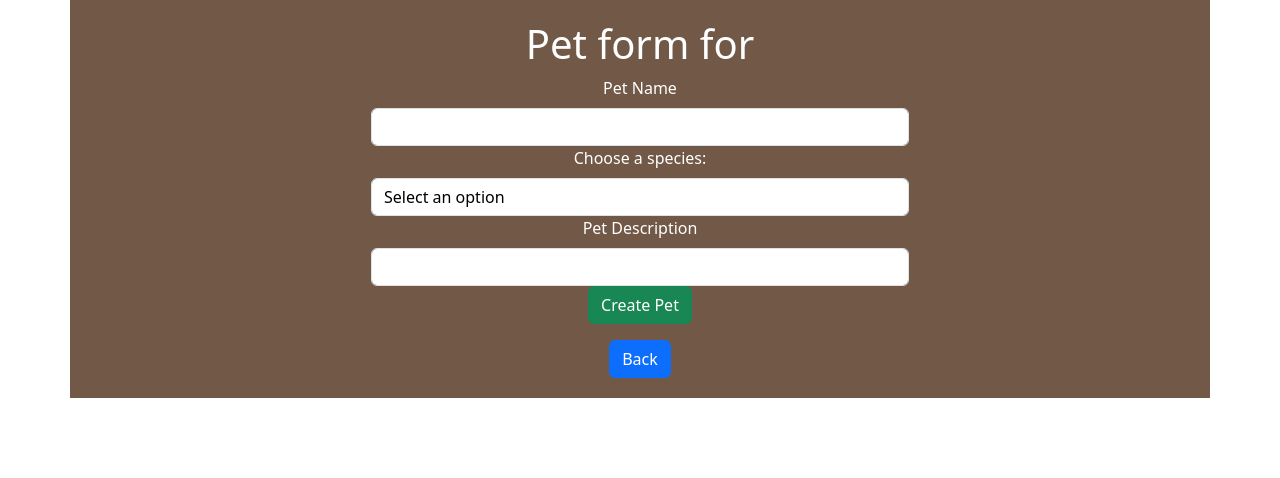
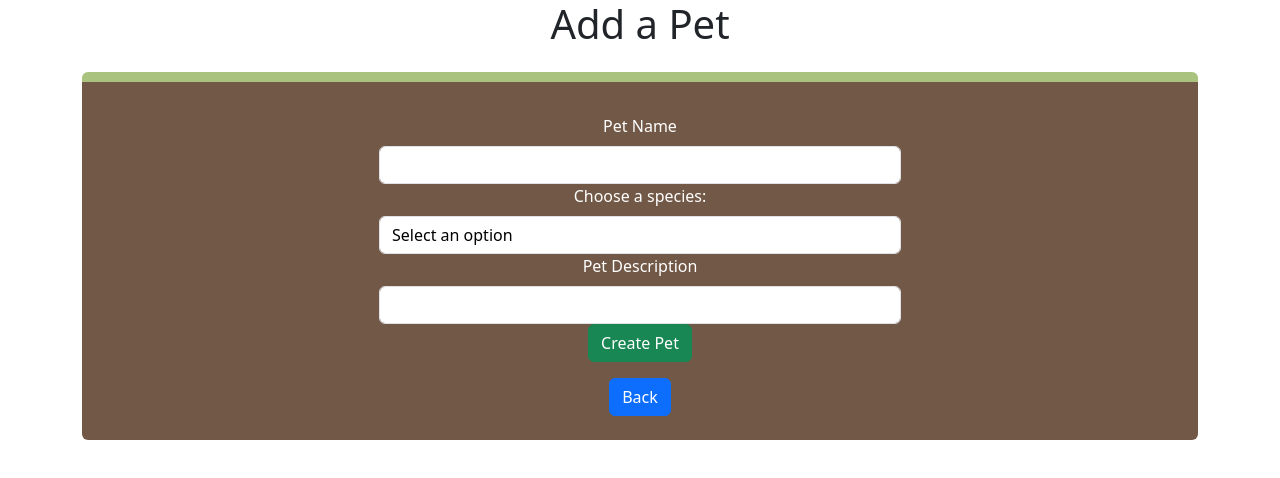
Before and after one commit to Islenna/bloodbank-defunct, a React (Create React App) app in the folder client/: page /pets/new/1 in a window 1280 px wide. Shown: the top 478 px of the page. Built offline with nearby package versions, Linux system fonts and the light colour scheme; no server answers.

Commit message:
Forms & lists should have matching styling now.

```diff
--- a/client/src/components/OwnerEdit.js
+++ b/client/src/components/OwnerEdit.js
@@ -1,7 +1,7 @@
 import React, { useEffect, useState } from 'react';
 import axios from 'axios';
 import { Link, useNavigate, useParams } from 'react-router-dom';
-import { Container, Form, Button } from 'react-bootstrap';
+import { Container, Card, Form, Button } from 'react-bootstrap';
 
 const Update = () => {
     const { id } = useParams();
@@ -66,8 +66,13 @@ const Update = () => {
     };
 
     return (
-        <Container className="text-center" style={{ backgroundColor: '#725846', color: 'white', padding: '20px' }}>
+        <Container className="text-center">
             <h1>Update an Owner</h1>
+            <Card
+                style={{ backgroundColor: '#725846', border: 'none', borderTop: '10px solid #A9C27E' }}
+                text="white"
+                className="mt-4 p-4"
+            >
             <Form onSubmit={updateOwner}>
                 <Form.Group controlId="formFirstName">
                     <Form.Label style={{ color: 'white' }}>First Name</Form.Label>
@@ -136,6 +141,7 @@ const Update = () => {
                 </Button>
             </Form>
             <Link to={`/owners`} style={{ color: 'white', textDecoration: 'none' }}>Back</Link>
+            </Card>
         </Container>
     );
 };
--- a/client/src/components/PetEdit.js
+++ b/client/src/components/PetEdit.js
@@ -1,7 +1,7 @@
 import React, { useState, useEffect } from 'react';
 import axios from 'axios';
 import { Link, useParams, useNavigate } from 'react-router-dom';
-import { Container, Form, Button } from 'react-bootstrap';
+import { Container, Card, Form, Button } from 'react-bootstrap';
 
 const PetEdit = () => {
     const [pet, setPet] = useState({});
@@ -54,8 +54,13 @@ const PetEdit = () => {
     };
 
     return (
-        <Container className="text-center" style={{ backgroundColor: '#725846', color: 'white', padding: '20px' }}>
+        <Container className="text-center">
             <h1>Edit {pet.petName}'s Information</h1>
+            <Card
+                style={{ backgroundColor: '#725846', border: 'none', borderTop: '10px solid #A9C27E' }}
+                text="white"
+                className="mt-4 p-4"
+            >
             <Form onSubmit={submitHandler}>
                 <Form.Group controlId="formPetName">
                     <Form.Label style={{ color: 'white' }}>Pet Name:</Form.Label>
@@ -161,6 +166,7 @@ const PetEdit = () => {
                 </Button>
             </Form>
             <Link to={`/owners/${owner._id}`} style={{ color: 'white', textDecoration: 'none' }}>Back</Link>
+            </Card>
         </Container>
     );
 };
--- a/client/src/components/PetForm.js
+++ b/client/src/components/PetForm.js
@@ -1,7 +1,7 @@
 import React, { useState, useEffect } from 'react';
 import axios from 'axios';
 import { Link, useParams, useNavigate } from 'react-router-dom';
-import { Form, Button, Container, Row, Col } from 'react-bootstrap';
+import { Form, Card, Button, Container, Row, Col } from 'react-bootstrap';
 
 const PetForm = () => {
     const [ownerFirstName, setOwnerFirstName] = useState('');
@@ -62,11 +62,17 @@ const PetForm = () => {
     };
 
     return (
-        <Container className="text-center" style={{ backgroundColor: '#725846', padding: '20px' }}>
+        <Container className="text-center">
+            <h1>Add a Pet</h1>
+            <Card
+                style={{ backgroundColor: '#725846', border: 'none', borderTop: '10px solid #A9C27E' }}
+                text="white"
+                className="mt-4 p-4"
+            >
             <Row className="justify-content-center">
                 <Col xs={12} md={8} lg={6}>
                     <div className="text-center">
-                        <h1 style={{ color: 'white' }}>Pet form for</h1>
+
                         <h2 style={{ color: 'white' }}>
                             {ownerFirstName} {ownerLastName}
                         </h2>
@@ -147,6 +153,7 @@ const PetForm = () => {
                     </div>
                 </Col>
             </Row>
+            </Card>
         </Container>
     );
 };
```
